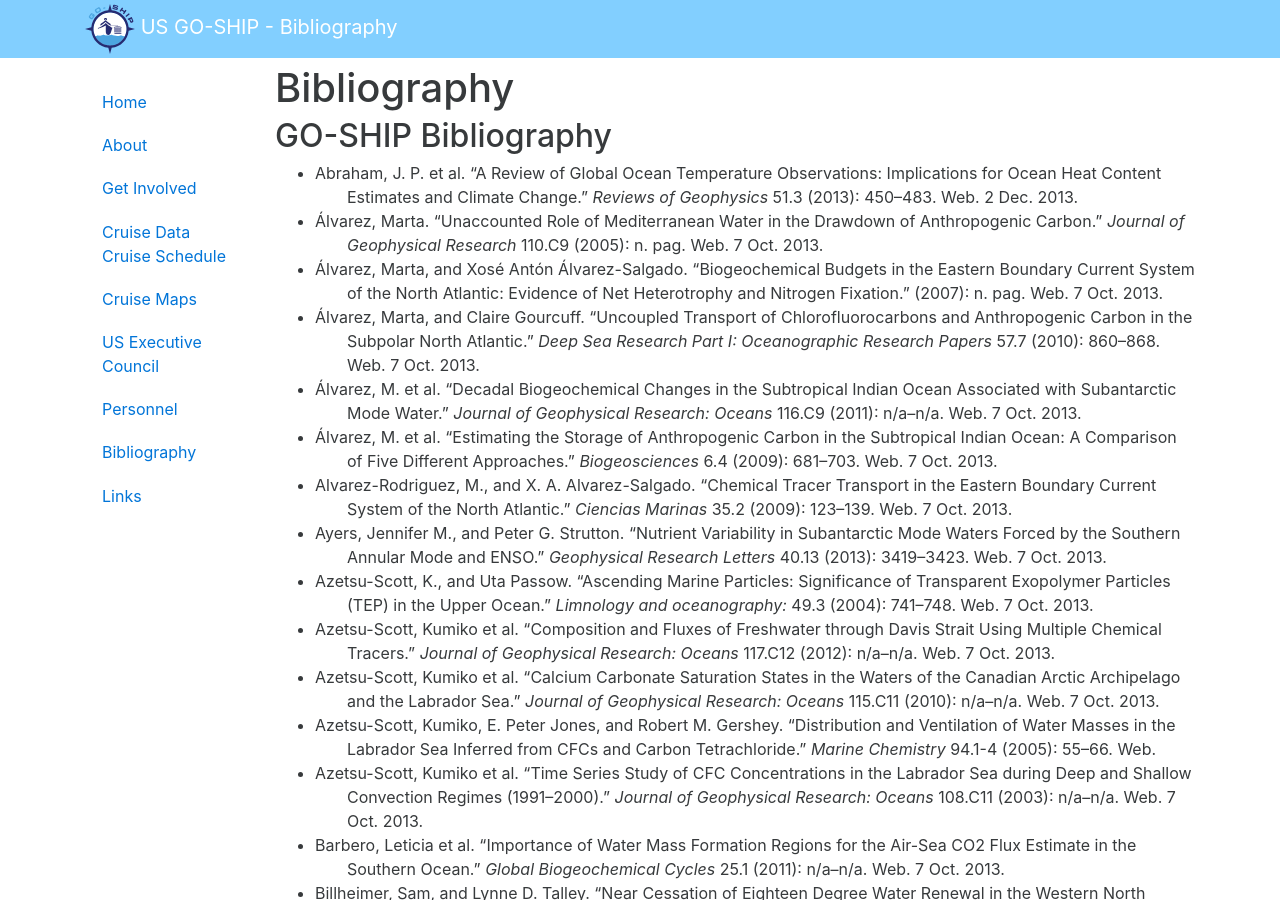
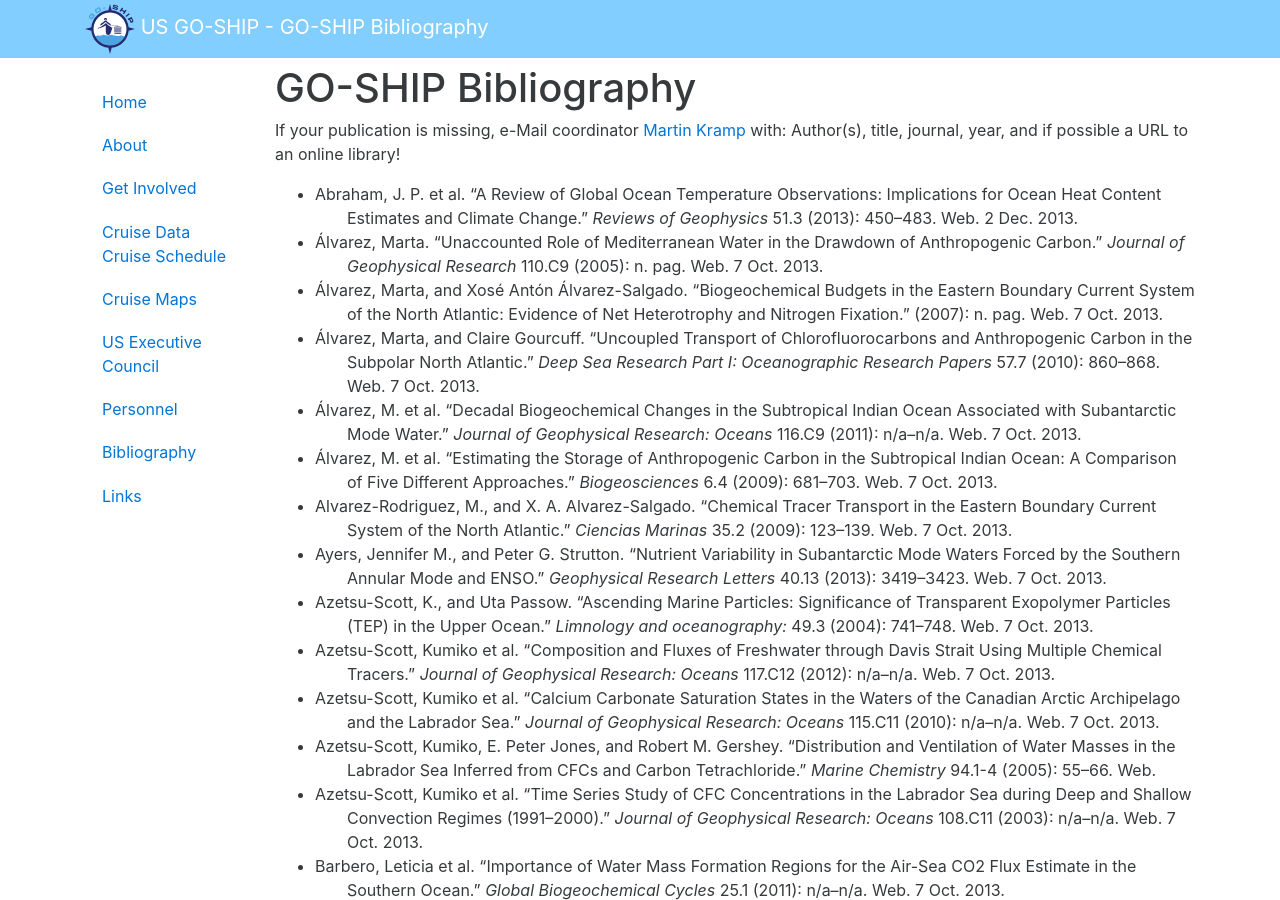
Before and after one commit to cchdo/usgoship.ucsd.edu, a Jekyll site: the page built from bibliography.md, in a window 1280 px wide and 900 px high. Built offline with Jekyll 4.4.1, drawn with Linux system fonts in a browser that asks for light colours.

Commit message:
update bibliography text

```diff
--- a/bibliography.md
+++ b/bibliography.md
@@ -1,6 +1,6 @@
 ---
 layout: page
-title: Bibliography
+title: GO-SHIP Bibliography
 permalink: /bibliography/
 ---
 <style>
@@ -10,7 +10,11 @@ permalink: /bibliography/
 
 }
 </style>
-<h2>GO-SHIP Bibliography</h2>
+
+If your publication is missing, e-Mail coordinator
+<a href="mailto:mkramp@jcommops.org">Martin Kramp</a>
+with: Author(s), title, journal, year, and if possible a URL to an online library!
+
 <ul>
 <li><div class="csl-entry">Abraham, J. P. et al. “A Review of Global Ocean Temperature Observations: Implications for Ocean Heat Content Estimates and Climate Change.” <i>Reviews of Geophysics</i> 51.3 (2013): 450–483. Web. 2 Dec. 2013.</div></li>
 <li><div class="csl-entry">Álvarez, Marta. “Unaccounted Role of Mediterranean Water in the Drawdown of Anthropogenic Carbon.” <i>Journal of Geophysical Research</i> 110.C9 (2005): n. pag. Web. 7 Oct. 2013.</div></li>
```
Also changed, not shown: update_bib.py (+6 -2 lines).
